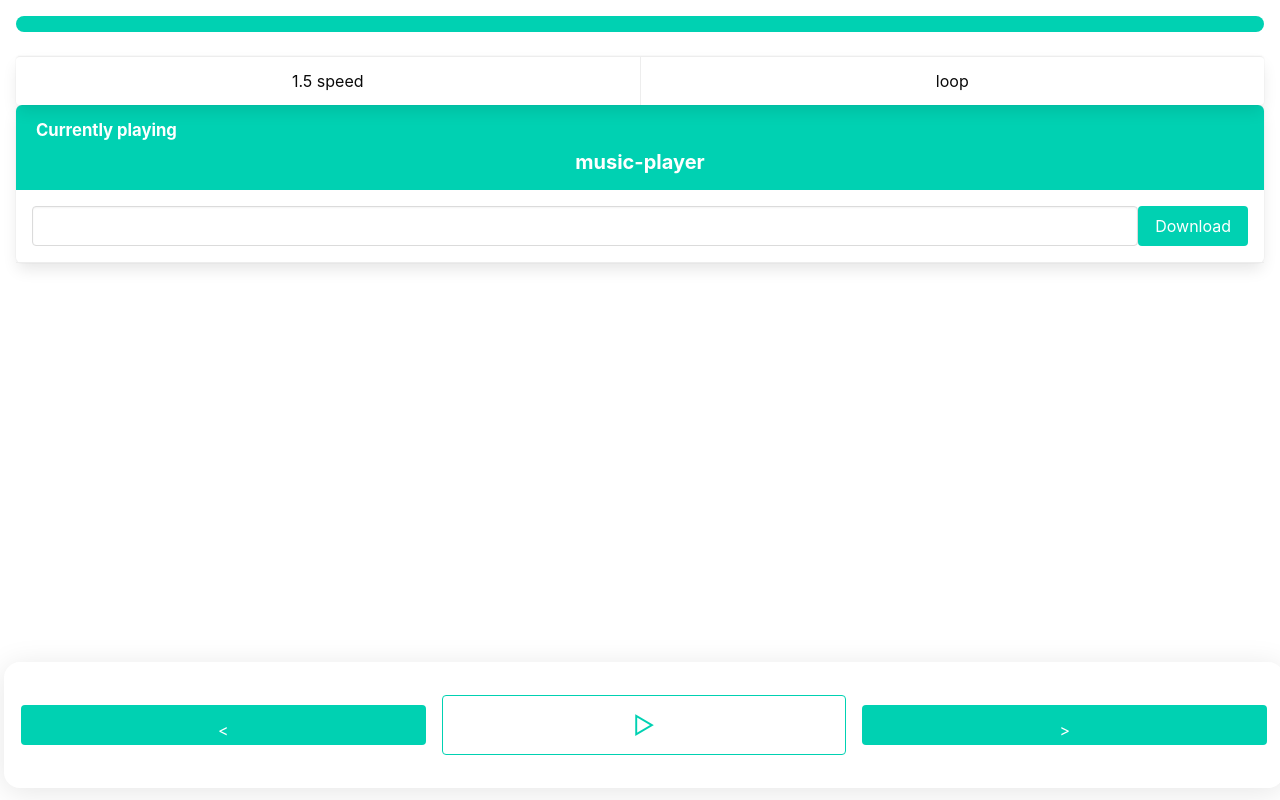
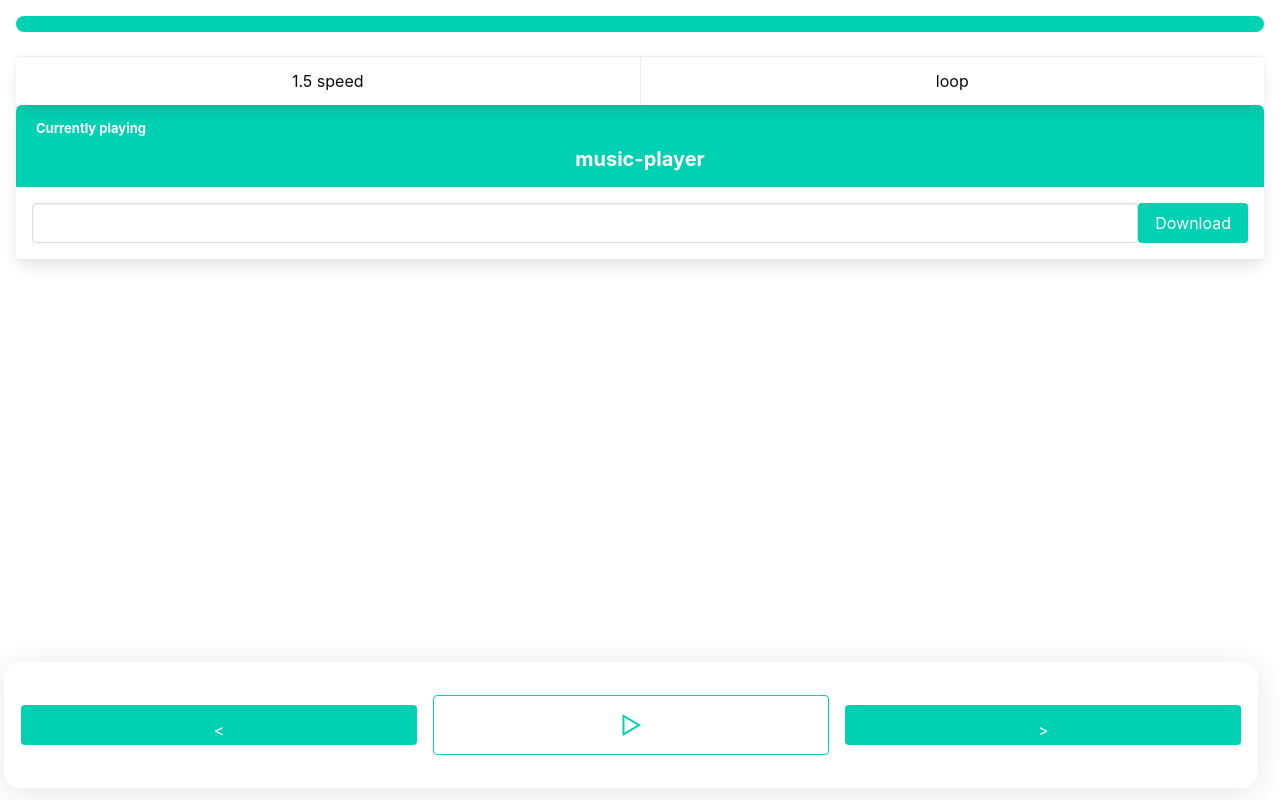
Before and after one commit to LucasHazardous/music-player, an Electron app: page renderer/index.html in a window 1280 px wide. Drawn offline with nearby package versions, Linux system fonts and the light colour scheme; no server answers.

Commit message:
sup element style, #nav position

```diff
--- a/renderer/css/style.css
+++ b/renderer/css/style.css
@@ -13,7 +13,8 @@ body {
 #nav {
     position: fixed;
     bottom: 0;
-    width: 100%;
+    width: 98%;
+    margin-right: 1%;
     background: rgba(255, 255, 255, 0.2);
     border-radius: 16px;
     box-shadow: 0 4px 30px rgba(0, 0, 0, 0.1);
@@ -26,3 +27,7 @@ body {
     background-color: hsl(0, 0%, 21%);
     color: hsl(171, 100%, 41%) !important;
 }
+
+sup {
+    font-size: small !important;
+}
```
